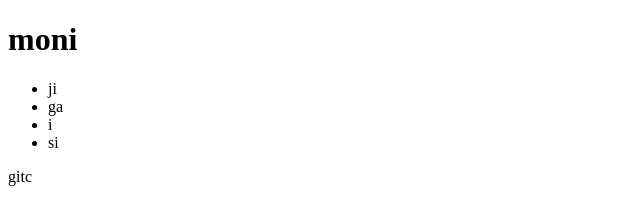
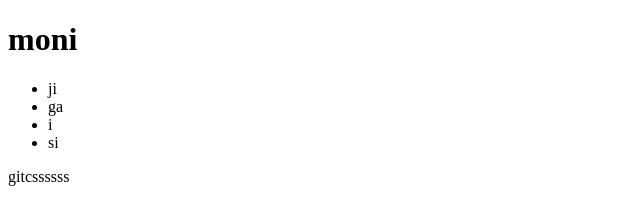
Before and after one commit to shiotani-K/git_tutorial, a plain HTML site: page index.html in a window 1280 px wide. Shown: the full height of the page, 0-640 px from the left. Drawn offline with Linux system fonts and the light colour scheme.

Commit message:
jjijoijoi

```diff
--- a/index.html
+++ b/index.html
@@ -15,6 +15,6 @@
         <li><span>si</span></li>
 
     </ul>
-    <p>gitc</p>
+    <p>gitcssssss</p>
 </body>
 </html>
```
